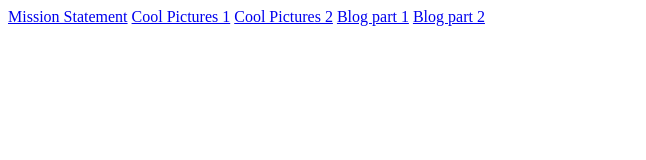
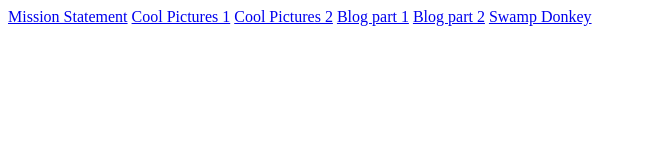
Before and after one commit to jjlarsen15/wd131, a plain HTML site: page index.html in a window 1280 px wide. Shown: the whole page, without its empty margins (0-646 px from the left). Drawn offline with Linux system fonts and the light colour scheme.

Commit message:
update menu

```diff
--- a/index.html
+++ b/index.html
@@ -11,5 +11,6 @@
     <a href="coolpic2/index.html">Cool Pictures 2</a>
     <a href="blog1/index.html">Blog part 1</a>
     <a href="blog2/index.html">Blog part 2</a>
+    <a href="bus200/index.html">Swamp Donkey</a>
 </body>
 </html>
```
